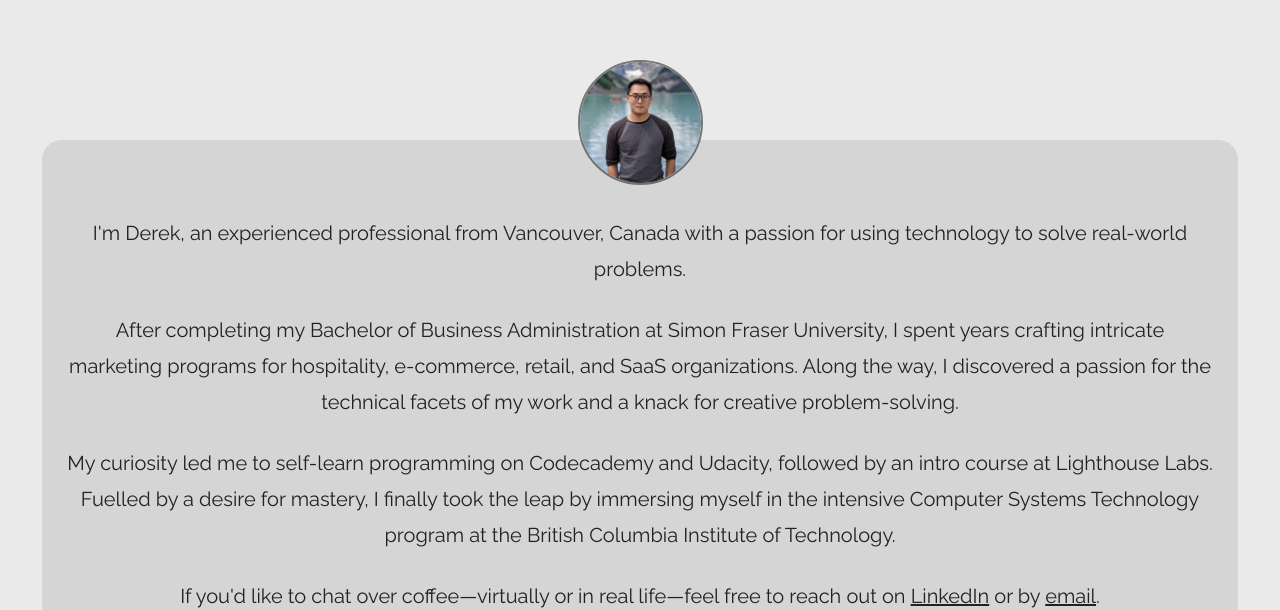
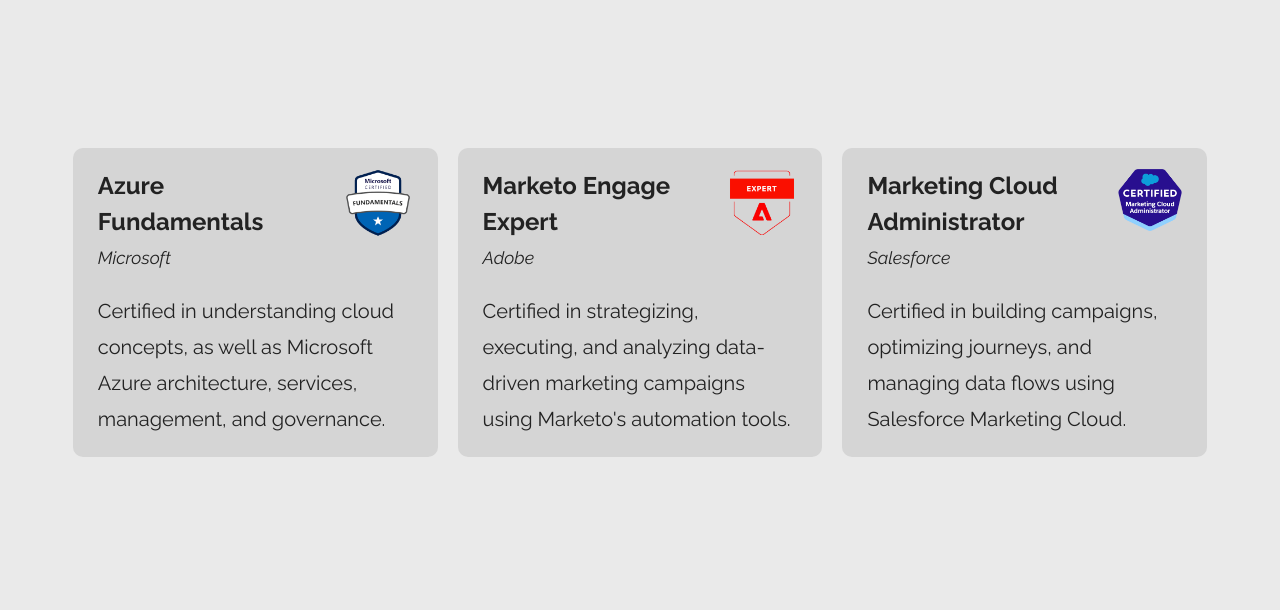
Before and after one commit to derekology/derekwco, a Vue app: page / in a window 1280 px wide. Shown: the part 2097-2707 px from the top of the page. Built offline with nearby package versions, Linux system fonts and the light colour scheme; no server answers.

Commit message:
Re-enable Cert section

```diff
--- a/src/views/HomeView.vue
+++ b/src/views/HomeView.vue
@@ -2,8 +2,8 @@
   <main>
     <div id="site-header-container" v-show="currentSection !== 'Intro'">
       <animated-component animationType="fade">
-        <SiteHeader :currentSection="currentSection" :allSections="allSections" @passDarkModeEnabled="passDarkModeEnabled"
-          :darkModeEnabled="darkModeEnabled" />
+        <SiteHeader :currentSection="currentSection" :allSections="allSections"
+          @passDarkModeEnabled="passDarkModeEnabled" :darkModeEnabled="darkModeEnabled" />
       </animated-component>
     </div>
     <div id="intro-section" class="section" data-section-name="Intro" ref="intro">
@@ -21,11 +21,11 @@
         <SkillSection />
       </div>
     </div>
-    <!-- <div id="certs-section" class="section" data-section-name="Certs" ref="certs">
+    <div id="certs-section" class="section" data-section-name="Certs" ref="certs">
       <div class="section-body">
         <CertSection />
       </div>
-    </div> -->
+    </div>
     <div id="about-section" class="section" data-section-name="About" ref="about">
       <div class="section-body">
         <AboutSection />
@@ -41,7 +41,7 @@
 import IntroSection from '@/components/sections/IntroSection.vue';
 // import ProjectSection from '@/components/sections/ProjectSection.vue';
 import SkillSection from '@/components/sections/SkillSection.vue';
-// import CertSection from '@/components/sections/CertSection.vue';
+import CertSection from '@/components/sections/CertSection.vue';
 import AboutSection from '@/components/sections/AboutSection.vue';
 
 export default defineComponent({
@@ -60,7 +60,7 @@
     IntroSection,
     // ProjectSection,
     SkillSection,
-    // CertSection,
+    CertSection,
     AboutSection,
   },
 
```
